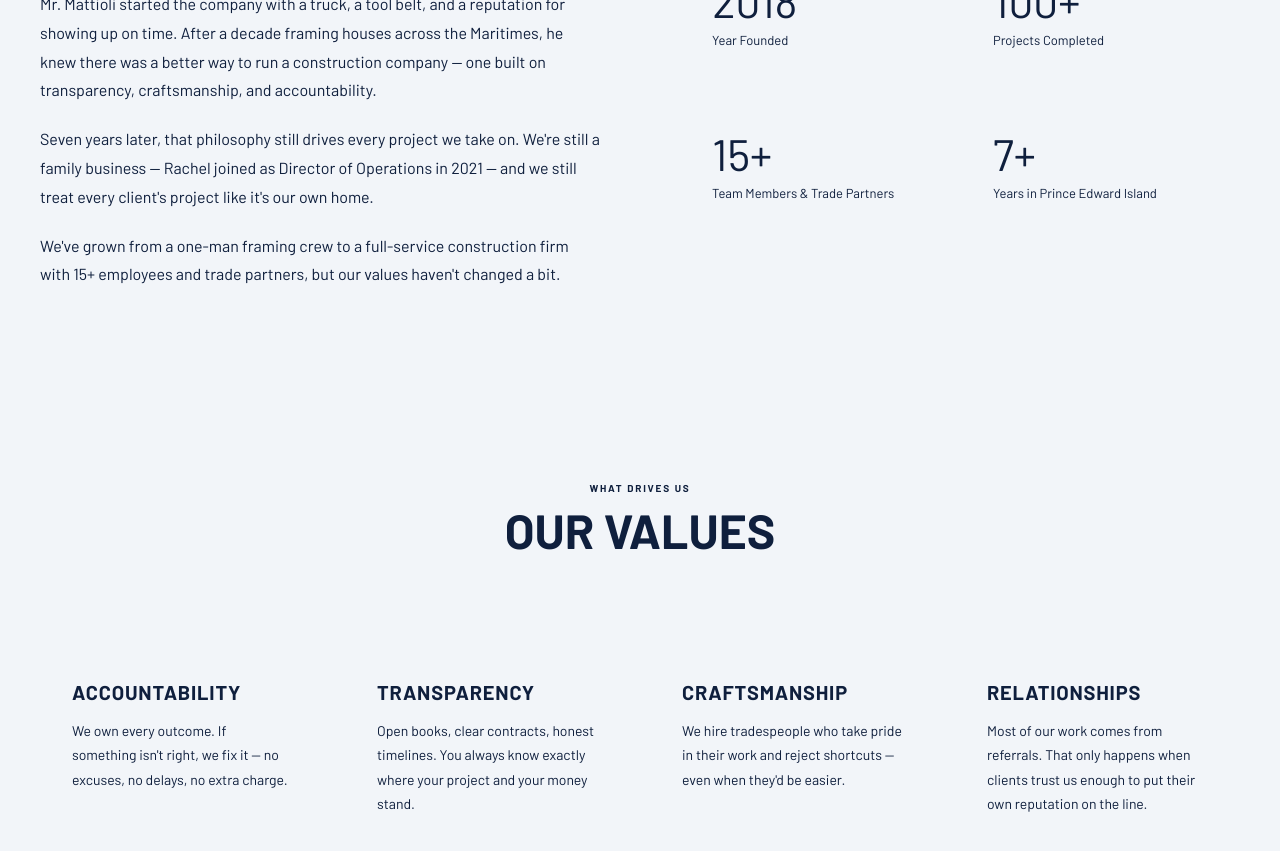
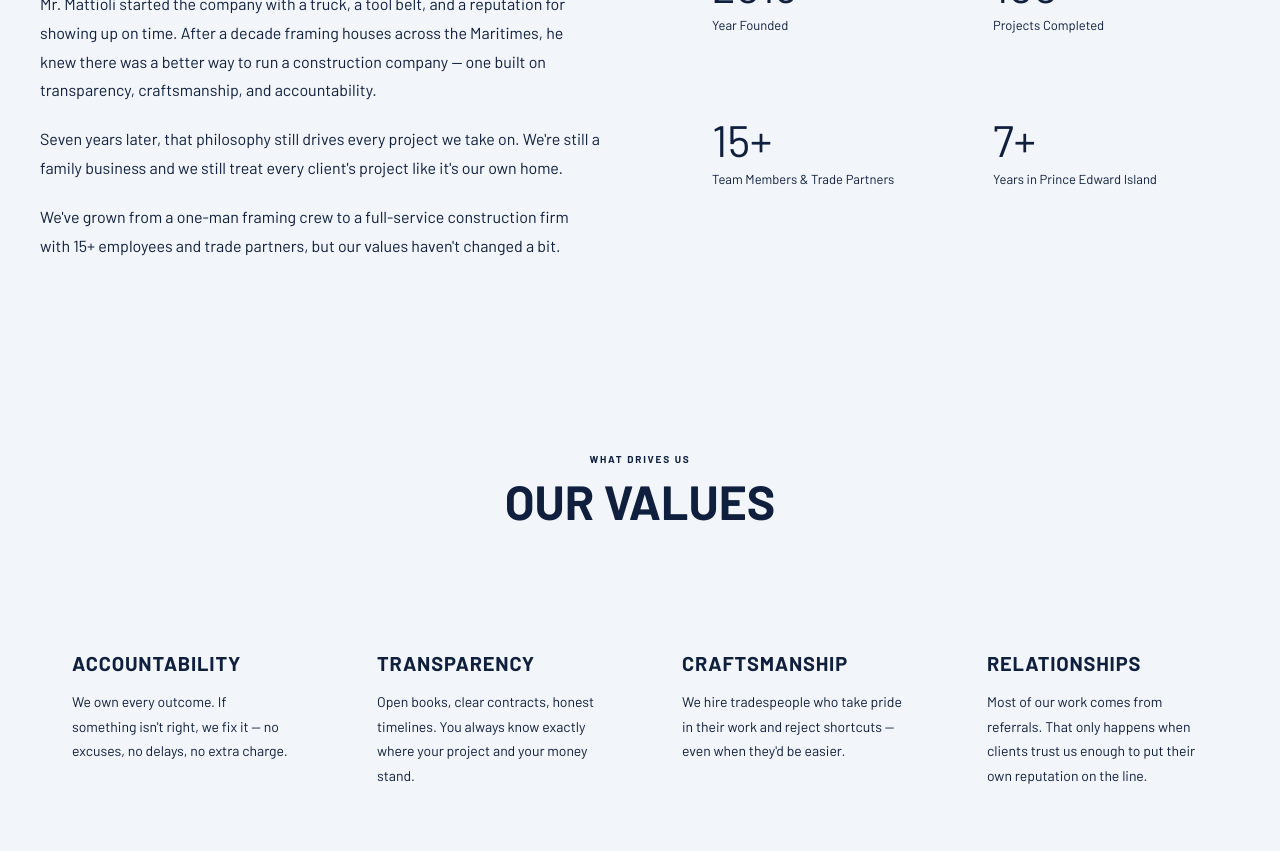
Before and after one commit to PattySmacker/eik-and-stone, a Next.js app: page /about in a window 1280 px wide. Shown: the part 800-1651 px from the top of the page. Built offline with nearby package versions, Linux system fonts and the light colour scheme; a web font is replaced by a local one.

Commit message:
fix: correct founding year to 2018 and stats to 7+

```diff
--- a/src/app/about/page.tsx
+++ b/src/app/about/page.tsx
@@ -4,7 +4,7 @@ import type { Metadata } from "next";
 
 export const metadata: Metadata = {
   title: "About Us",
-  description: "Meet the Eik and Stone team. Building across Prince Edward Island since 2005.",
+  description: "Meet the Eik and Stone team. Building across Prince Edward Island since 2018.",
 };
 
 export default function AboutPage() {
@@ -82,8 +82,8 @@ export default function AboutPage() {
               color: "var(--color-serif-text)", lineHeight: 1.8, marginBottom: 20,
             }}>
               Seven years later, that philosophy still drives every project we take on.
-              We&apos;re still a family business — Rachel joined as Director of Operations in 2021
-              — and we still treat every client&apos;s project like it&apos;s our own home.
+              We&apos;re still a family business and we still treat every client&apos;s
+              project like it&apos;s our own home.
             </p>
             <p style={{
               fontFamily: "var(--font-family-serif)", fontSize: 16,
--- a/src/app/layout.tsx
+++ b/src/app/layout.tsx
@@ -52,7 +52,7 @@ const jsonLd = {
   "url": "https://eikandstone.com",
   "telephone": "+13438433307",
   "email": "info@eikandstone.com",
-  "foundingDate": "2005",
+  "foundingDate": "2018",
   "founder": {
     "@type": "Person",
     "name": "Mr. Mattioli",
--- a/src/components/sections/Hero.tsx
+++ b/src/components/sections/Hero.tsx
@@ -53,7 +53,7 @@ export default function Hero() {
             letterSpacing: "0.18em", textTransform: "uppercase",
             color: "var(--color-signal)", marginBottom: 18, display: "block",
           }}>
-            Charlottetown, PEI · Est. 2005
+            Charlottetown, PEI · Est. 2018
           </span>
 
           <h1 style={{
@@ -75,7 +75,7 @@ export default function Hero() {
             lineHeight: 1.75, maxWidth: 480, marginBottom: 40,
           }}>
             Eik and Stone has been delivering custom homes, commercial fit-outs,
-            and major renovations across Canada for over ten years.
+            and major renovations across Canada for over seven years.
             Licensed. Insured. Accountable.
           </p>
 
@@ -116,7 +116,7 @@ export default function Hero() {
           display: "flex", flexDirection: "column", gap: 28,
         }} className="hero-stats">
           {[
-            { val: "10+", label: "Years building across Canada" },
+            { val: "7+", label: "Years building across PEI" },
             { val: "100+", label: "Projects completed on time & on budget" },
             { val: "$0", label: "Outstanding warranty claims" },
             { val: "98%", label: "Client referral rate" },
```
